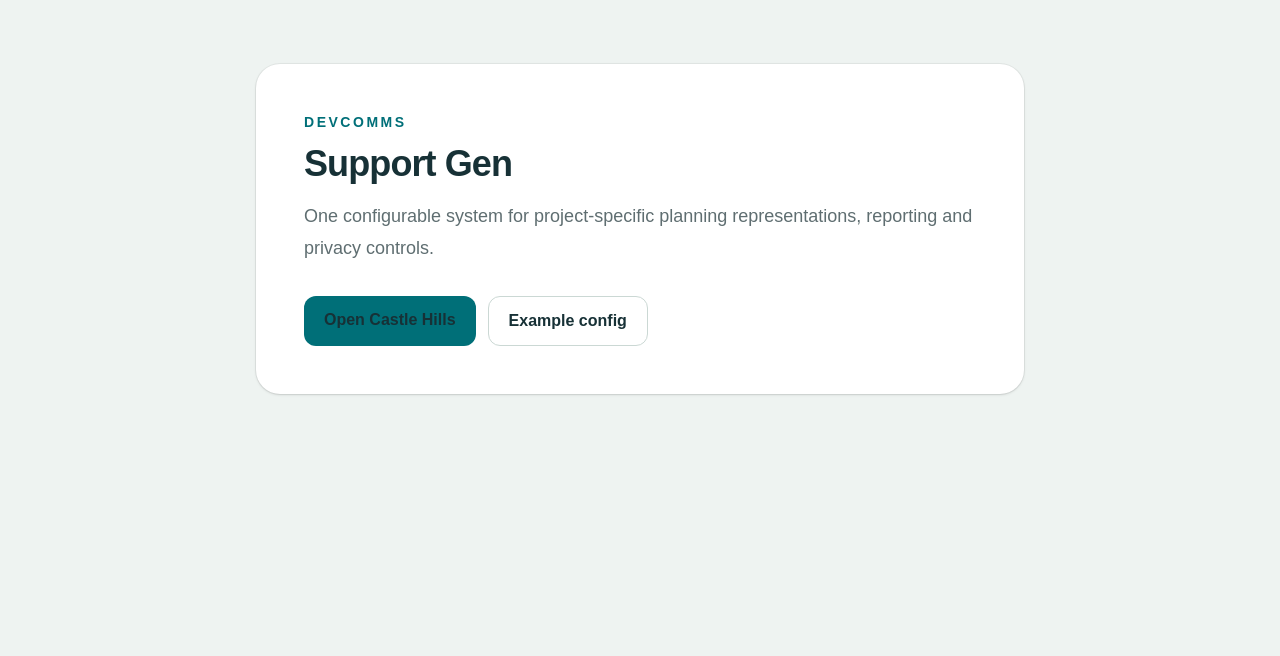
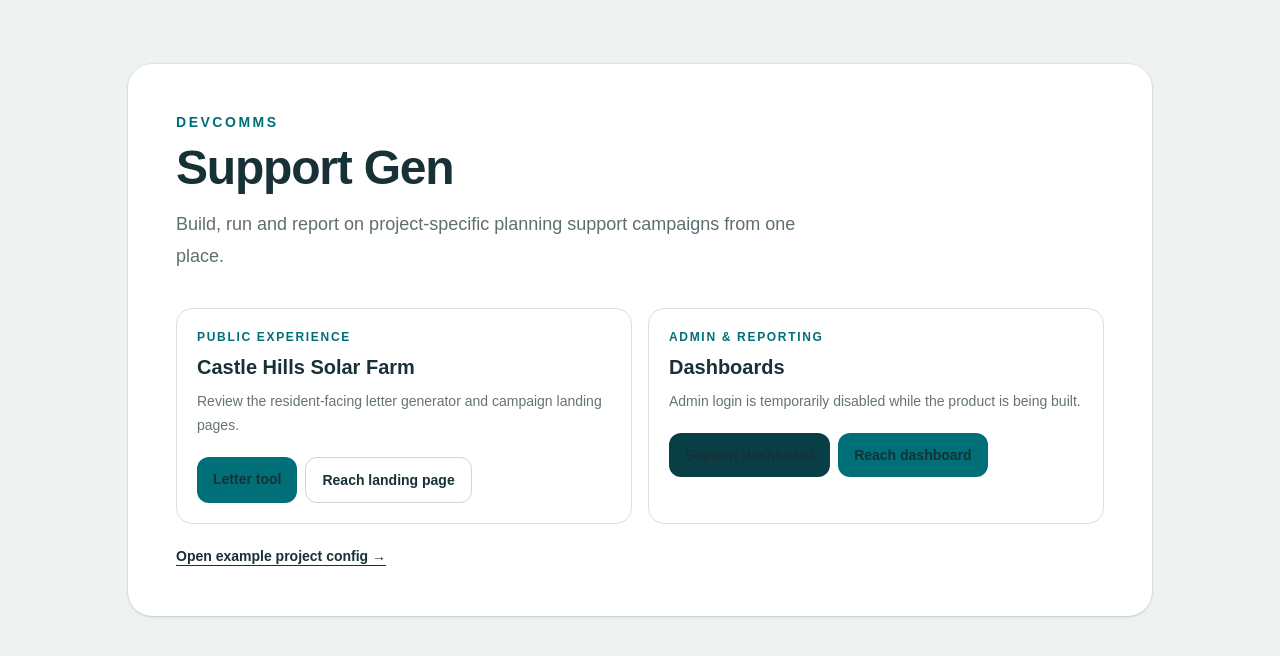
Before and after one commit to JakeWDevComms/Support-Gen, a Next.js app: page / in a window 1280 px wide. Shown: the top 656 px of the page. Built offline with nearby package versions, Linux system fonts and the light colour scheme.

Commit message:
Expose build navigation on Support Gen home

```diff
--- a/src/app/page.tsx
+++ b/src/app/page.tsx
@@ -1,2 +1,39 @@
 import Link from "next/link";
-export default function Home(){return <main className="min-h-screen bg-[#eef3f1] px-5 py-16"><div className="mx-auto max-w-3xl rounded-3xl bg-white p-8 shadow-sm ring-1 ring-black/5 md:p-12"><p className="text-sm font-bold uppercase tracking-[0.18em] text-[#006f78]">DevComms</p><h1 className="mt-3 text-4xl font-bold tracking-tight text-[#173136]">Support Gen</h1><p className="mt-4 max-w-2xl text-lg leading-8 text-[#5f6e71]">One configurable system for project-specific planning representations, reporting and privacy controls.</p><div className="mt-8 flex flex-wrap gap-3"><Link className="rounded-xl bg-[#006f78] px-5 py-3 font-bold text-white" href="/castle-hills-solar">Open Castle Hills</Link><Link className="rounded-xl border border-[#cbd8d4] px-5 py-3 font-bold text-[#173136]" href="/example-project">Example config</Link></div></div></main>;}
+
+export default function Home(){
+ return <main className="min-h-screen bg-[#eef3f1] px-5 py-10 md:py-16">
+  <div className="mx-auto max-w-5xl">
+   <div className="rounded-3xl bg-white p-8 shadow-sm ring-1 ring-black/5 md:p-12">
+    <p className="text-sm font-bold uppercase tracking-[0.18em] text-[#006f78]">DevComms</p>
+    <h1 className="mt-3 text-4xl font-bold tracking-tight text-[#173136] md:text-5xl">Support Gen</h1>
+    <p className="mt-4 max-w-2xl text-lg leading-8 text-[#5f6e71]">Build, run and report on project-specific planning support campaigns from one place.</p>
+
+    <div className="mt-9 grid gap-4 md:grid-cols-2">
+     <section className="rounded-2xl border border-[#d8e1de] p-5">
+      <p className="text-xs font-bold uppercase tracking-[0.14em] text-[#006f78]">Public experience</p>
+      <h2 className="mt-2 text-xl font-bold">Castle Hills Solar Farm</h2>
+      <p className="mt-2 text-sm leading-6 text-[#657376]">Review the resident-facing letter generator and campaign landing pages.</p>
+      <div className="mt-5 flex flex-wrap gap-2">
+       <Link className="rounded-xl bg-[#006f78] px-4 py-3 text-sm font-bold text-white" href="/castle-hills-solar">Letter tool</Link>
+       <Link className="rounded-xl border border-[#cbd8d4] px-4 py-3 text-sm font-bold" href="/castle-hills-solar/reach/facebook-local">Reach landing page</Link>
+      </div>
+     </section>
+
+     <section className="rounded-2xl border border-[#d8e1de] p-5">
+      <p className="text-xs font-bold uppercase tracking-[0.14em] text-[#006f78]">Admin & reporting</p>
+      <h2 className="mt-2 text-xl font-bold">Dashboards</h2>
+      <p className="mt-2 text-sm leading-6 text-[#657376]">Admin login is temporarily disabled while the product is being built.</p>
+      <div className="mt-5 flex flex-wrap gap-2">
+       <Link className="rounded-xl bg-[#083f47] px-4 py-3 text-sm font-bold text-white" href="/admin/castle-hills-solar">Support dashboard</Link>
+       <Link className="rounded-xl bg-[#006f78] px-4 py-3 text-sm font-bold text-white" href="/admin/castle-hills-solar/reach">Reach dashboard</Link>
+      </div>
+     </section>
+    </div>
+
+    <div className="mt-5">
+     <Link className="text-sm font-bold text-[#506265] underline underline-offset-4" href="/example-project">Open example project config →</Link>
+    </div>
+   </div>
+  </div>
+ </main>;
+}
```
